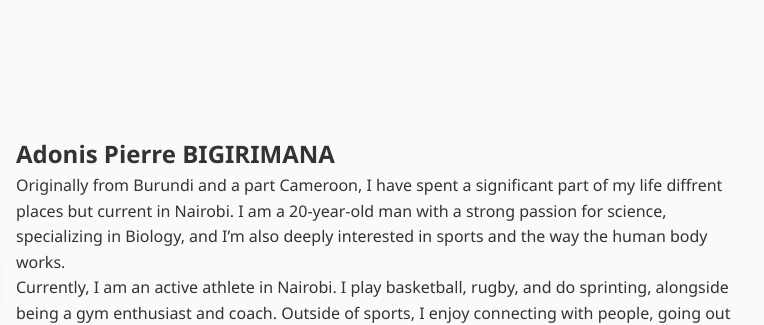
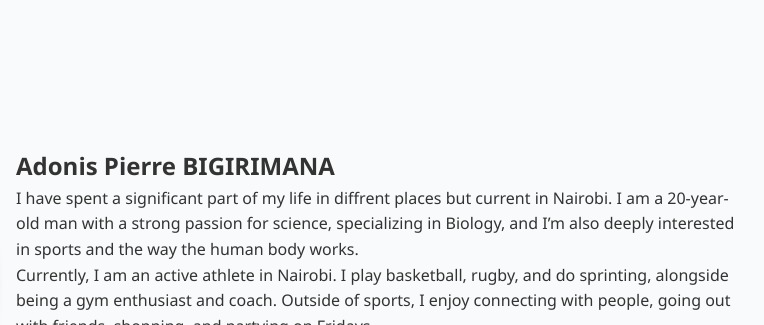
Before and after one commit to donnyMP8/Portfolio-Project-, a plain HTML site: page Portfolio Project/index.html in a window 1280 px wide. Shown: the top 325 px of the page, 384-1148 px from the left. Drawn offline with Linux system fonts and the light colour scheme.

Commit message:
end project

```diff
--- a/Portfolio Project/index.html
+++ b/Portfolio Project/index.html
@@ -18,8 +18,7 @@
         <div class="profile-info">
           <h2 class="name">Adonis Pierre BIGIRIMANA</h2>
           <p>
-            Originally from Burundi and a part Cameroon, I have spent a
-            significant part of my life diffrent places but current in Nairobi.
+            I have spent a significant part of my life in diffrent places but current in Nairobi.
             I am a 20-year-old man with a strong passion for science,
             specializing in Biology, and I’m also deeply interested in sports
             and the way the human body works.
```
